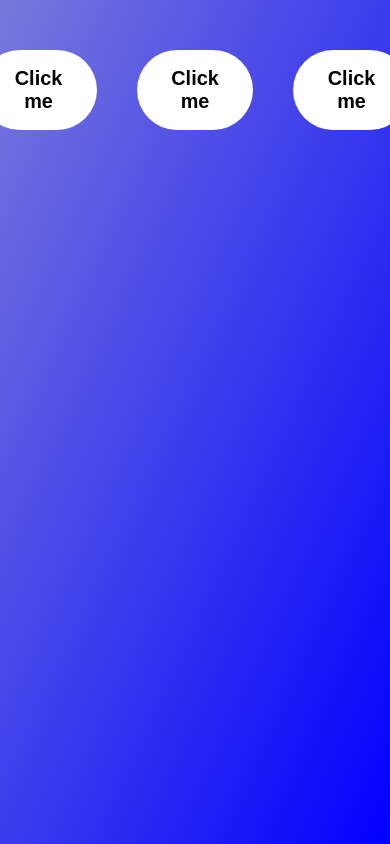
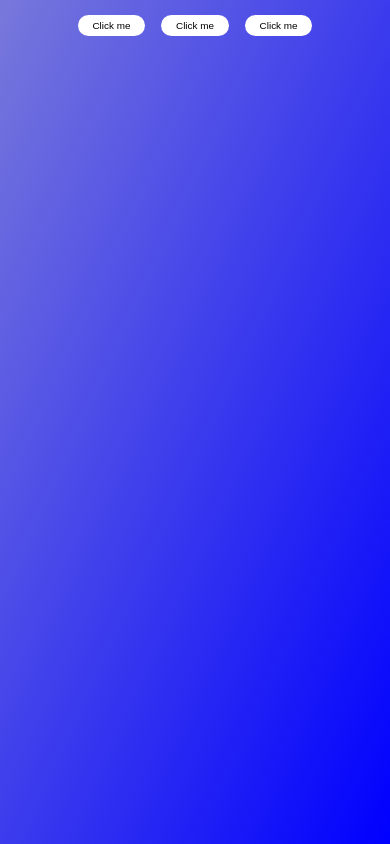
Before and after one commit to Rampop01/overlay-practice, a plain HTML site: page index.html in a window 390 px wide. Drawn offline with Linux system fonts and the light colour scheme.

Commit message:
responsiveness

```diff
--- a/style.css
+++ b/style.css
@@ -86,3 +86,27 @@ span {
   font-size: 20px;
   border: none;
 }
+
+@media (max-width: 400px) {
+
+  body {
+    font-size: 14px;
+    background-color: #f4f4f4;
+  }
+
+  .show-modal {
+  font-size: 1rem;
+  font-weight: 200;
+  padding: 0.5rem 1.5rem;
+  border: none;
+  margin: 1.5rem 0.8rem;
+  background-color: white;
+  color: black;
+  border-radius: 3rem;
+  cursor: pointer;
+}
+
+  .main-content {
+    padding: 5px;
+  }
+}
```
